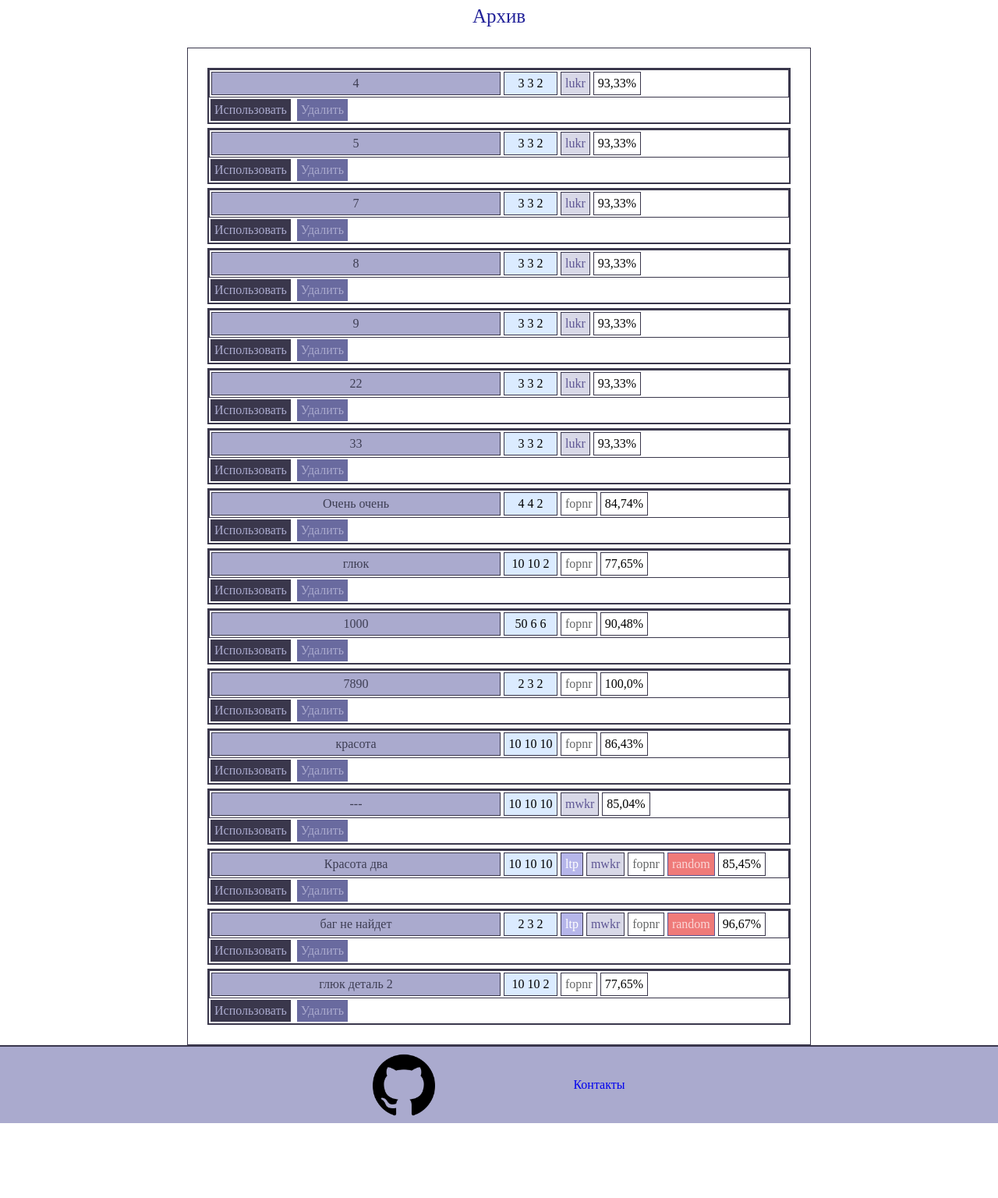
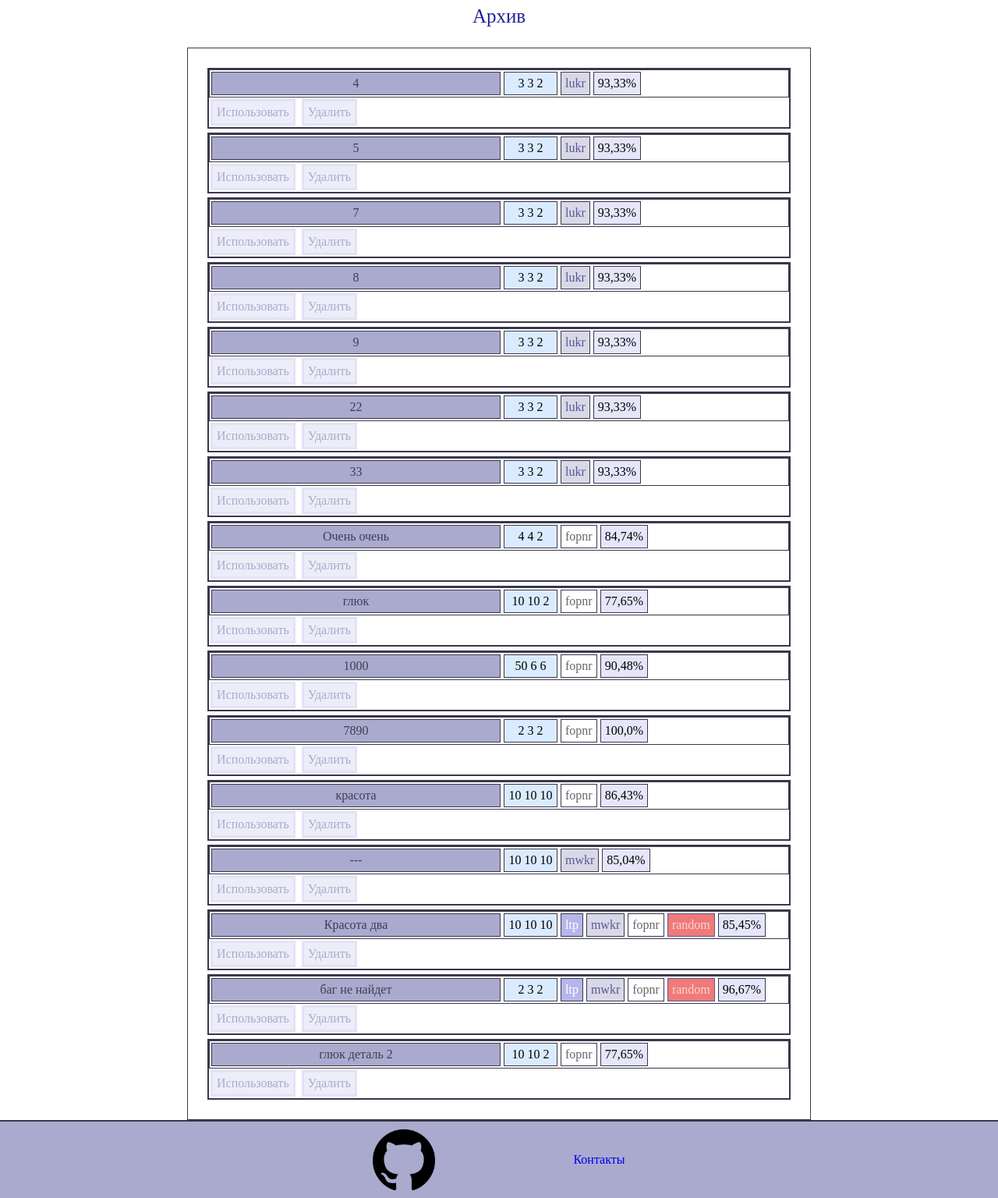
Before and after one commit to FedXL/stud, a Django app: page /archive/ in a window 1280 px wide. Shown: the part 194-1730 px from the top of the page at 78% size. Before the commit the page ends 1634 px from the top, so only its background shows below. Run offline with Django 4.2, Linux system fonts and the light colour scheme; a user stored in the database is signed in; data comes from the database, SQL or seed files in the repository; both versions use the stored data as it was after the commit.

Commit message:
some in archive visual

```diff
--- a/Gant/interface/static/interface/css/archive.css
+++ b/Gant/interface/static/interface/css/archive.css
@@ -64,7 +64,15 @@
       color: #aaaace;
       padding: 5px 5px 5px 5px;
       margin: 2px;
+      background-color: rgba(209, 210, 241, 0.4);
+      border: 3px solid rgba(209, 210, 241, 0.4);
   }
+
+  .Arch_button:hover {
+     background-color: rgba(20, 20, 59, 0.5);
+      color: white;
+      border: #3a374c 3px solid;
+ }
 
   .explain1{
       word-wrap: anywhere;
@@ -81,3 +89,10 @@
       min-width: 69px;
 
   }
+
+ .rating{
+     background-color: #e6e6fa;
+ }
+ .str_button:hover {
+     background-color: rgba(20, 20, 59, 0.5);
+ }
--- a/Gant/interface/static/interface/css/main.css
+++ b/Gant/interface/static/interface/css/main.css
@@ -105,7 +105,7 @@ header .btns .btn_exit{
 	  background: rgba(52,79,121);
 	  max-width: 100%;
 	  width: 100%;
-	  font-size: 30px;
+	  font-size: 25px;
 	  color: white;
 	  margin-top: 150px;
 	  padding-top: 10px;
@@ -174,3 +174,14 @@ header .btns .btn_exit{
      margin-right: auto ;
 
  }
+
+
+ .start:focus,
+ .start:hover {
+	background-color: rgba(36, 38, 38, 0.7);
+}
+
+
+.form_group input:focus {
+	border-bottom: 1px solid #242626B2 ;
+}
--- a/Gant/interface/templates/interface/archive.html
+++ b/Gant/interface/templates/interface/archive.html
@@ -15,12 +15,12 @@
                 <div>
                     <form action="{% url 'data_info'%}" method="get">
                         {% csrf_token %}
-                        <input type="hidden" name="record_id" value="{{i.id}}">
+                        <input type="hidden" class="hidden_input" name="record_id" value="{{i.id}}">
 
                         <li>
                             <div class="li_cont">
                             <button type="button" onclick="OpenInput(this)" id="{{forloop.counter}}"
-                            style="border: #3a374c solid 1px">
+                            class="str_button" style="border: #3a374c solid 1px">
                                 <div class="string-button">
                                     <div class="explain1">
                                         {{i.explain}}
@@ -35,14 +35,14 @@
                                                 {{j}}
                                             </div>
                                         {% endfor %}
-                                    <div style="border: #3a374c 1px solid">
+                                    <div class="rating" style="border: #3a374c 1px solid">
                                         {{i.rating}}%
                                     </div>
                                 </div>
                             </button>
                                 <div>
-                            <button class="Arch_button" type="submit" style="background: #3a374c">Использовать</button>
-                            <button class="Arch_button" type="button" style = "background: #696a9f" type="button" onclick = "ChangeURL(this)" id="R{{forloop.counter}}">Удалить</button>
+                            <button class="Arch_button" type="submit" >Использовать</button>
+                            <button class="Arch_button" type="button"  type="button" onclick = "ChangeURL(this)" id="R{{forloop.counter}}">Удалить</button>
                                 </div>
                                 </div>
                         </li>
@@ -65,18 +65,13 @@
         <p>
             Доступ к архиву предоставлен только авторизированным пользователям
         </p>
-
     </div>
 
 {% endif %}
 
 <div class="pusher">
-
 </div>
-
 </div>
-
-
 <script>
     function OpenInput(r){
         var button = r.id;
@@ -102,10 +97,8 @@
         var button2 = document.getElementById(button).previousSibling.previousSibling;
         console.log(button2)
         button2.click();
+    }
 
-
-
-    }
 
 </script>
 {% endblock %}
--- a/Gant/interface/templates/interface/result.html
+++ b/Gant/interface/templates/interface/result.html
@@ -46,7 +46,7 @@
             <td>Станок-{{forloop.counter}} </td>
             <td>{{i.coefficient}}%</td>
         </tr>
-    {%endfor%}
+            {%endfor%}
         <tr>
             <th>Средний</th>
             <th>{{sum}}%</th>
--- a/Gant/interface/templates/interface/turn_assert.html
+++ b/Gant/interface/templates/interface/turn_assert.html
@@ -56,7 +56,6 @@
                 <input type="hidden" name="table" value="turn-details">
              <button type="submit" class="table_button">Сохранить изменения</button>
             </td>
-
         </tr>
         </tfoot>
     </table>
```
Also changed, not shown: Gant/interface/static/interface/css/turn_assert.css (+8 -1 lines), Gant/interface/templates/interface/start_page.html (+5 -13 lines), Gant/db.sqlite3.
